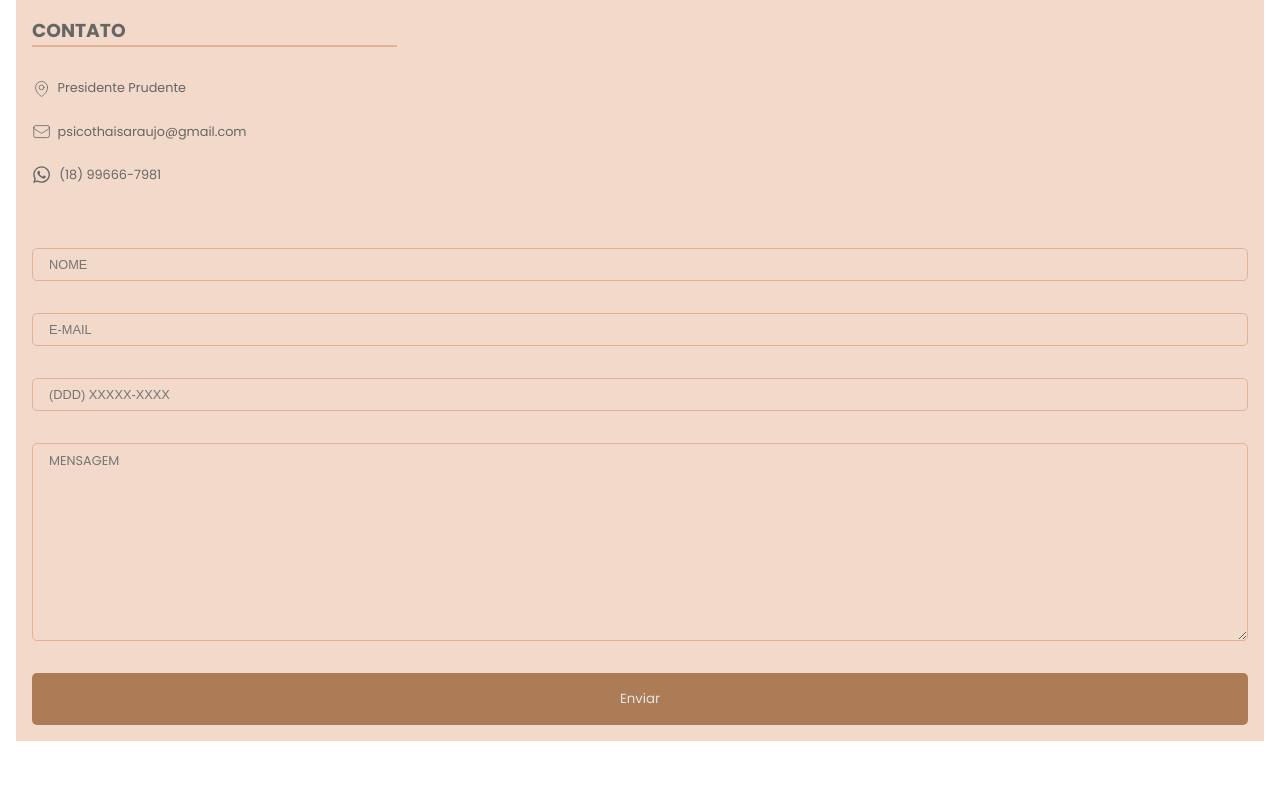
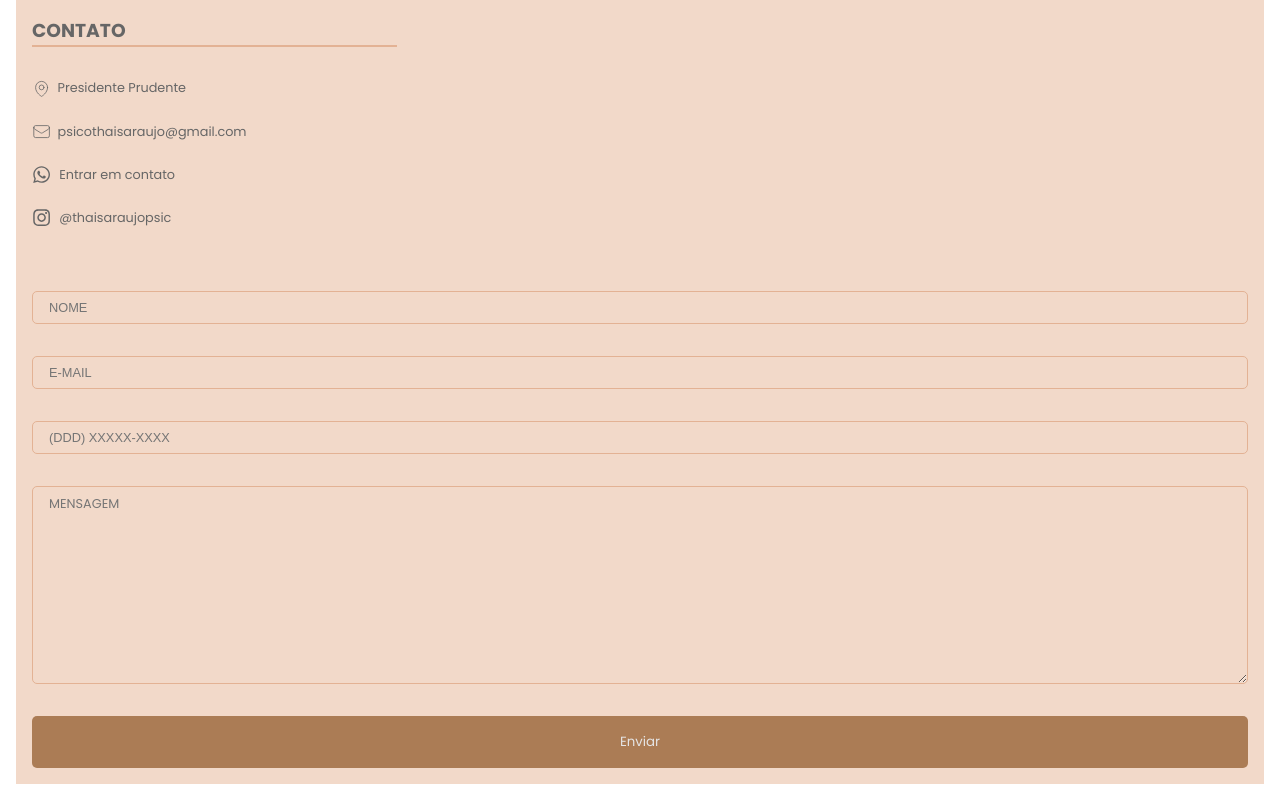
Before and after one commit to caueperuque/landing-page-psi, a React (Vite) app: page / in a window 1280 px wide. Shown: the part 3374-4174 px from the top of the page. Before the commit the page ends 4131 px from the top, so only its background shows below. Built offline with nearby package versions, Linux system fonts and the light colour scheme.

Commit message:
feat: instagram

```diff
--- a/src/components/Contact/index.tsx
+++ b/src/components/Contact/index.tsx
@@ -15,7 +15,7 @@ import {
   TextAreaComponent,
   TitleComponent,
 } from "./styles";
-import { FaWhatsapp } from "react-icons/fa";
+import { FaInstagram, FaWhatsapp } from "react-icons/fa";
 export const Contact = () => {
   const mailSchema = z.object({
     name: z.string(),
@@ -83,7 +83,18 @@ export const Contact = () => {
               target="_blank"
             >
               <FaWhatsapp style={{ fontSize: "1.2rem" }} />
-              <p>(18) 99666-7981</p>
+              <p>Entrar em contato</p>
+            </a>
+          </DataContactContentComponent>
+
+          <DataContactContentComponent>
+            <a
+              href="https://www.instagram.com/thaisaraujopsic/"
+              className="social-icon"
+              target="_blank"
+            >
+              <FaInstagram style={{ fontSize: "1.2rem" }} />
+              <p>@thaisaraujopsic</p>
             </a>
           </DataContactContentComponent>
         </DataContactComponent>
```
